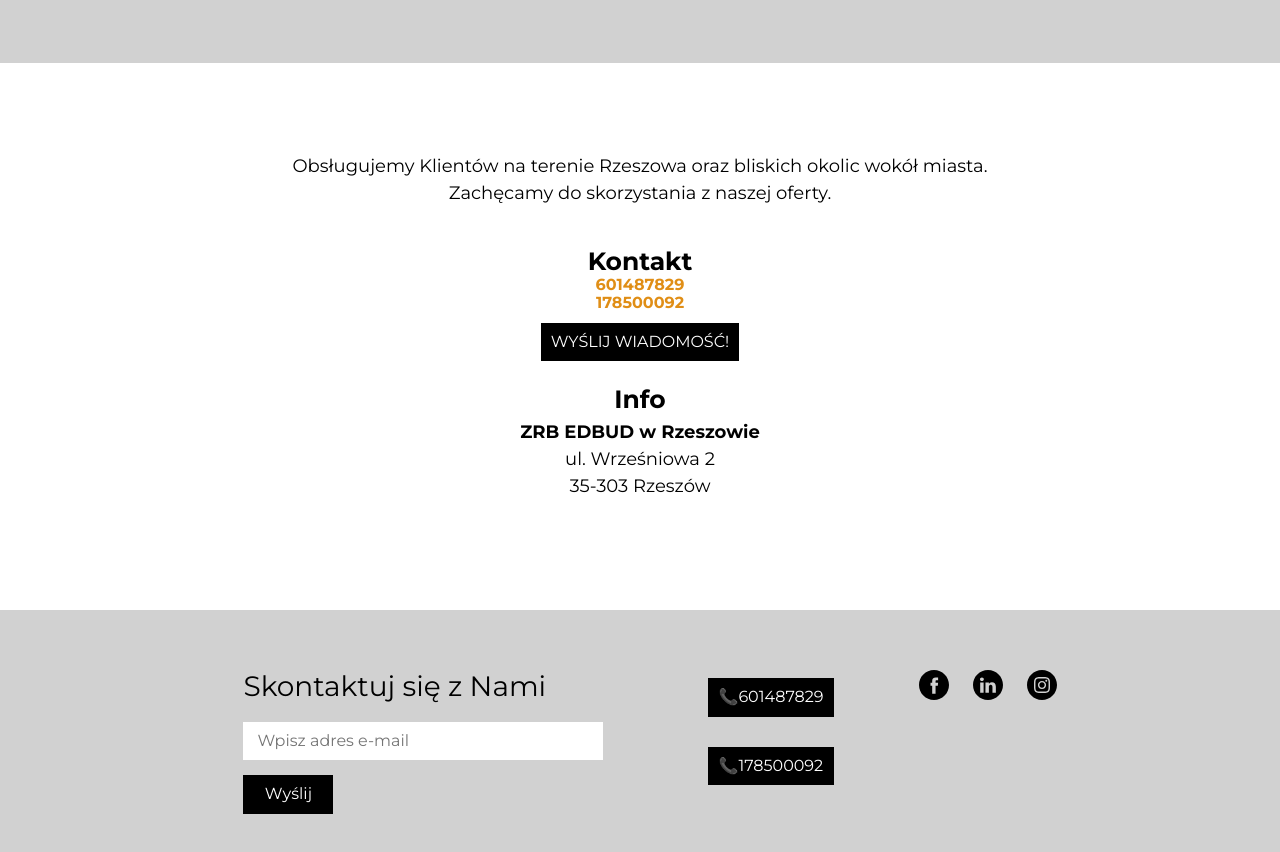
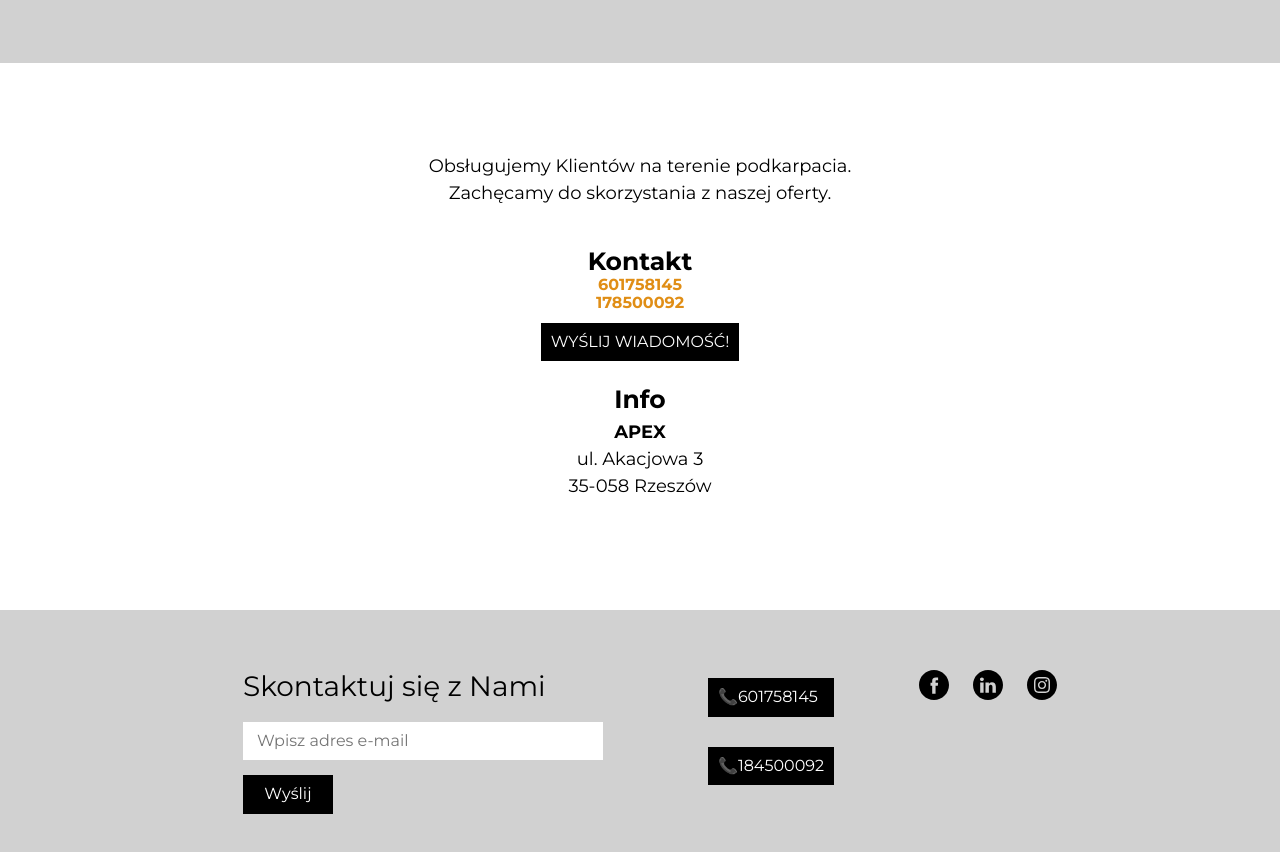
Before and after one commit to kingatos/apex-page-react, a React (Create React App) app: page /kontakt in a window 1280 px wide. Shown: the part 260-1112 px from the top of the page. Built offline with nearby package versions, Linux system fonts and the light colour scheme.

Commit message:
changed numbers of phones and description

```diff
--- a/src/common/Footer/index.js
+++ b/src/common/Footer/index.js
@@ -37,11 +37,11 @@ const Footer = () => {
         <StyledButton type="submit">Wyślij</StyledButton>
       </StyledForm>
       <StyledPlace>
-        <StyledButtonPhone href="tel:+48601487829">
-          📞601487829
+        <StyledButtonPhone href="tel:+48601758145">
+          📞601758145
         </StyledButtonPhone>
         <StyledButtonPhone href="tel:+48178500092">
-          📞178500092
+          📞184500092
         </StyledButtonPhone>
       </StyledPlace>
 
--- a/src/features/contact/ContactPage.js
+++ b/src/features/contact/ContactPage.js
@@ -21,8 +21,7 @@ const ContactPage = () => (
         <>
           <TextWrapper>
             <ContactPharagraph>
-              Obsługujemy Klientów na terenie Rzeszowa oraz bliskich okolic
-              wokół miasta.
+              Obsługujemy Klientów na terenie podkarpacia.
               <br />
               Zachęcamy do skorzystania z naszej oferty.
             </ContactPharagraph>
@@ -30,19 +29,19 @@ const ContactPage = () => (
               <FavItem>Kontakt</FavItem>
               <br />
               <BoldText>
-                <PhoneNumber href="tel:+48601487829">601487829 </PhoneNumber> <br />
+                <PhoneNumber href="tel:+48601758145">601758145 </PhoneNumber> <br />
                 <PhoneNumber href="tel:+48178500092">178500092</PhoneNumber> <br />
                 <ButtonMailto>
-                  <MailtoInner href="mailto:edbud_rzeszow@poczta.onet.pl">
+                  <MailtoInner href="mailto:toskinga01@gmail.com">
                     WYŚLIJ WIADOMOŚĆ!
                   </MailtoInner>
                 </ButtonMailto>
               </BoldText>
               <InfoPharagraph>
                 <FavItem>Info</FavItem>
-                <br /> <strong>ZRB EDBUD w Rzeszowie</strong>
-                <br /> ul. Wrześniowa 2 <br />
-                35-303 Rzeszów <br />
+                <br /> <strong>APEX</strong>
+                <br /> ul. Akacjowa 3 <br />
+                35-058 Rzeszów <br />
               </InfoPharagraph>
             </TelephonePharagraph>
           </TextWrapper>
```
